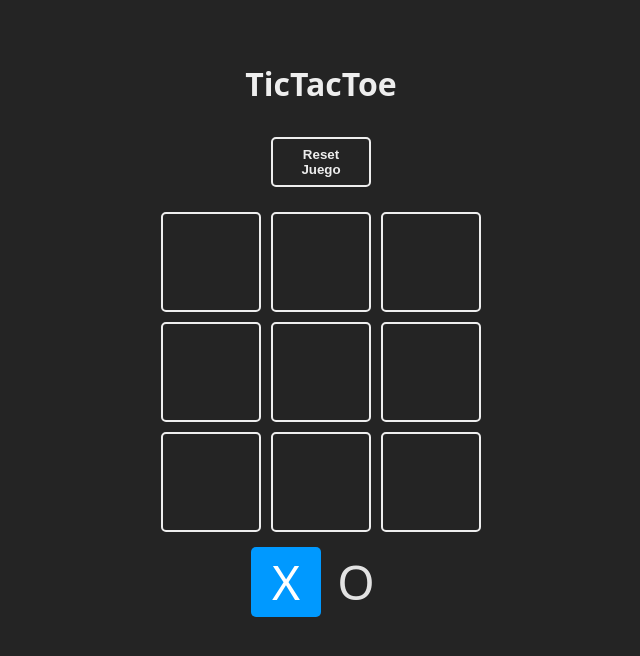
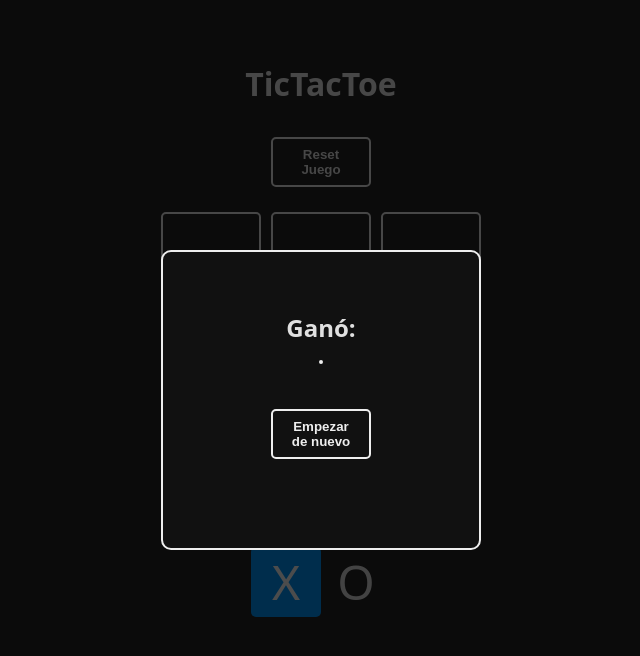
Before and after one commit to JordiPalacios/TicTacToe, a React (Vite) app in the folder 01-TicTacToe/: page / in a window 1280 px wide. Shown: the top 656 px of the page, without its empty margins (319-959 px from the left). Built offline with nearby package versions, Linux system fonts and the light colour scheme.

Commit message:
CleaningCode

```diff
--- a/01-TicTacToe/src/App.jsx
+++ b/01-TicTacToe/src/App.jsx
@@ -1,38 +1,11 @@
 import { useState } from 'react'
-import reactLogo from './assets/react.svg'
-import viteLogo from '/vite.svg'
 import './App.css'
+import confetti from "canvas-confetti"
 
-const Turns = {
-  X: 'X',
-  O:'O'
-}
-
-
-const Square = ({children, isSelected, updateBoard, index}) => {
-  const className = `square ${isSelected ? 'is-selected' : ''}`
-
-  const handleClick = () => {
-    updateBoard(index)
-  }
-
-  return (
-    <div onClick={handleClick} className={className}>
-      {children}
-    </div>
-  )
-}
-
-const Winner_Combos = [
-  [0,1,2],
-  [3,4,5],
-  [6,7,8],
-  [0,3,6],
-  [1,4,7],
-  [2,5,8],
-  [0,4,8],
-  [2,4,6]
-]
+import {Square} from "./components/Square.jsx"
+import {Turns} from "./constants.js"
+import {checkWinnerFrom} from "./logic/board.js"
+import {WinnerModal} from "./components/WinnerModal.jsx"
 
 function App() {
   const [board, setBoard] = useState(
@@ -41,23 +14,6 @@ function App() {
   const [turn, setTurn] = useState(Turns.X)
   // null es que no hay ganador y false es un empate
   const [winner, setWinner] = useState(null)
-
-  const checkWinner = (boardToCheck) => {
-    //revisamos todas las posibles combinaciones ganadoras
-    //para ver si x u o ganó
-    for (const combo of Winner_Combos) {
-      const [a, b, c] = combo
-      if (
-        boardToCheck[a] &&
-        boardToCheck[a] === boardToCheck[b] &&
-        boardToCheck[a] === boardToCheck[c]
-        ){
-        return boardToCheck[a]
-        }
-    }
-    //si no hay ganador
-    return null
-  }
 
   //funcion de reset del juego
   const resetGame = () => {
@@ -85,8 +41,9 @@ function App() {
     const newTurn = turn === Turns.X ? Turns.O : Turns.X
     setTurn(newTurn)
     //revisar si hyay un ganador
-    const newWinner = checkWinner(newBoard)
+    const newWinner = checkWinnerFrom(newBoard)
     if (newWinner) {
+      confetti()
       setWinner(newWinner)
     } else if (checkEndGame(newBoard)) {
       setWinner(false)
@@ -99,14 +56,14 @@ function App() {
       <button onClick={resetGame}>Reset Juego</button>
       <section className="game">
         {
-          board.map((_, index) => {
+          board.map((square, index) => {
             return (
               <Square
               key={index}
               index={index}
               updateBoard={updateBoard}
               >
-                {board[index]}
+                {square}
               </Square>
             )
           })
@@ -120,30 +77,9 @@ function App() {
           {Turns.O}
         </Square>
       </section>
-      {/* si tenemos el null <> 0 significa que ya se ha resuelto la partida */}
-      {
-        winner !== null && (
-          <section className='winner'>
-            <div className="text">
-              <h2>
-                {
-                  winner === false
-                  ? '¡Empate!'
-                  : '¡Ganó' + ' ' + winner + '!'
-                }
-              </h2>
 
-              <header className="win">
-                {winner && <Square>{winner}</Square>}
-              </header>
+      <WinnerModal resetGame={resetGame} winner={winner} />
 
-              <footer>
-                <button onClick={resetGame}>Empezar de nuevo</button>
-              </footer>
-            </div>
-          </section>
-        )
-      }
     </main>
   )
 }
--- /dev/null
+++ b/01-TicTacToe/src/components/Square.jsx
@@ -0,0 +1,13 @@
+export const Square = ({children, isSelected, updateBoard, index}) => {
+    const className = `square ${isSelected ? 'is-selected' : ''}`
+
+    const handleClick = () => {
+      updateBoard(index)
+    }
+
+    return (
+      <div onClick={handleClick} className={className}>
+        {children}
+      </div>
+    )
+  }
--- /dev/null
+++ b/01-TicTacToe/src/components/WinnerModal.jsx
@@ -0,0 +1,25 @@
+import {Square} from "./Square.jsx"
+
+export function WinnerModal ({ winner, resetGame}) {
+    if (winner !== null) return null
+
+    const winnerText = winner === false ?
+    'Empate' : 'Ganó:'
+
+    return (
+        /* si tenemos el null <> 0 significa que ya se ha resuelto la partida */
+        <section className='winner'>
+        <div className="text">
+            <h2>{winnerText}</h2>
+
+            <header className="win">
+                {winner && <Square>{winner}</Square>}
+            </header>
+
+            <footer>
+                <button onClick={resetGame}>Empezar de nuevo</button>
+            </footer>
+        </div>
+        </section>
+    )
+}
--- /dev/null
+++ b/01-TicTacToe/src/constants.js
@@ -0,0 +1,15 @@
+export const Turns = {
+    X: 'X',
+    O:'O'
+  }
+
+export const Winner_Combos = [
+    [0,1,2],
+    [3,4,5],
+    [6,7,8],
+    [0,3,6],
+    [1,4,7],
+    [2,5,8],
+    [0,4,8],
+    [2,4,6]
+  ]
--- /dev/null
+++ b/01-TicTacToe/src/logic/board.js
@@ -0,0 +1,18 @@
+import {Winner_Combos} from "../constants.js"
+
+export const checkWinnerFrom = (boardToCheck) => {
+    //revisamos todas las posibles combinaciones ganadoras
+    //para ver si x u o ganó
+    for (const combo of Winner_Combos) {
+      const [a, b, c] = combo
+      if (
+        boardToCheck[a] &&
+        boardToCheck[a] === boardToCheck[b] &&
+        boardToCheck[a] === boardToCheck[c]
+        ){
+            return boardToCheck[a]
+        }
+    }
+    //si no hay ganador
+    return null
+  }
```
